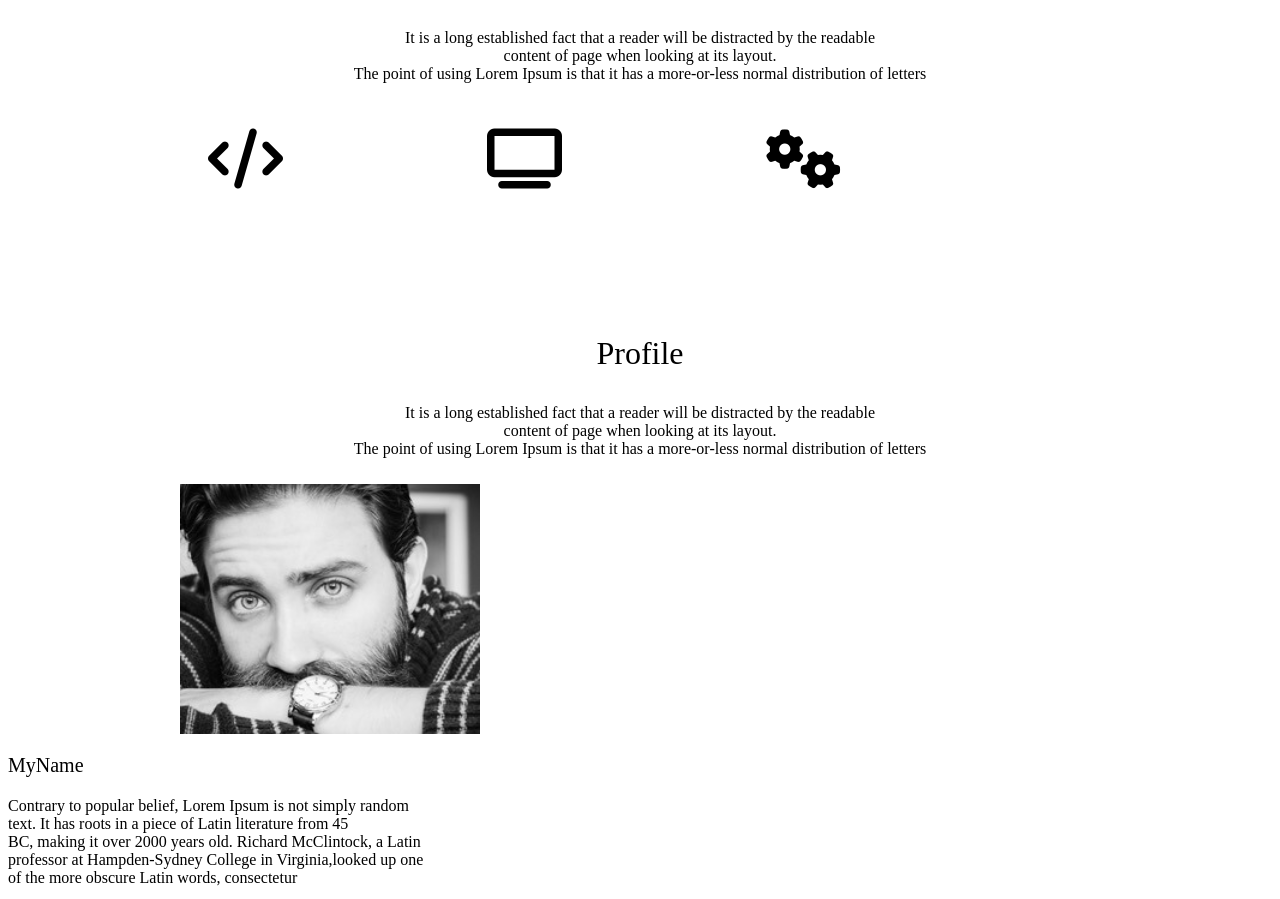
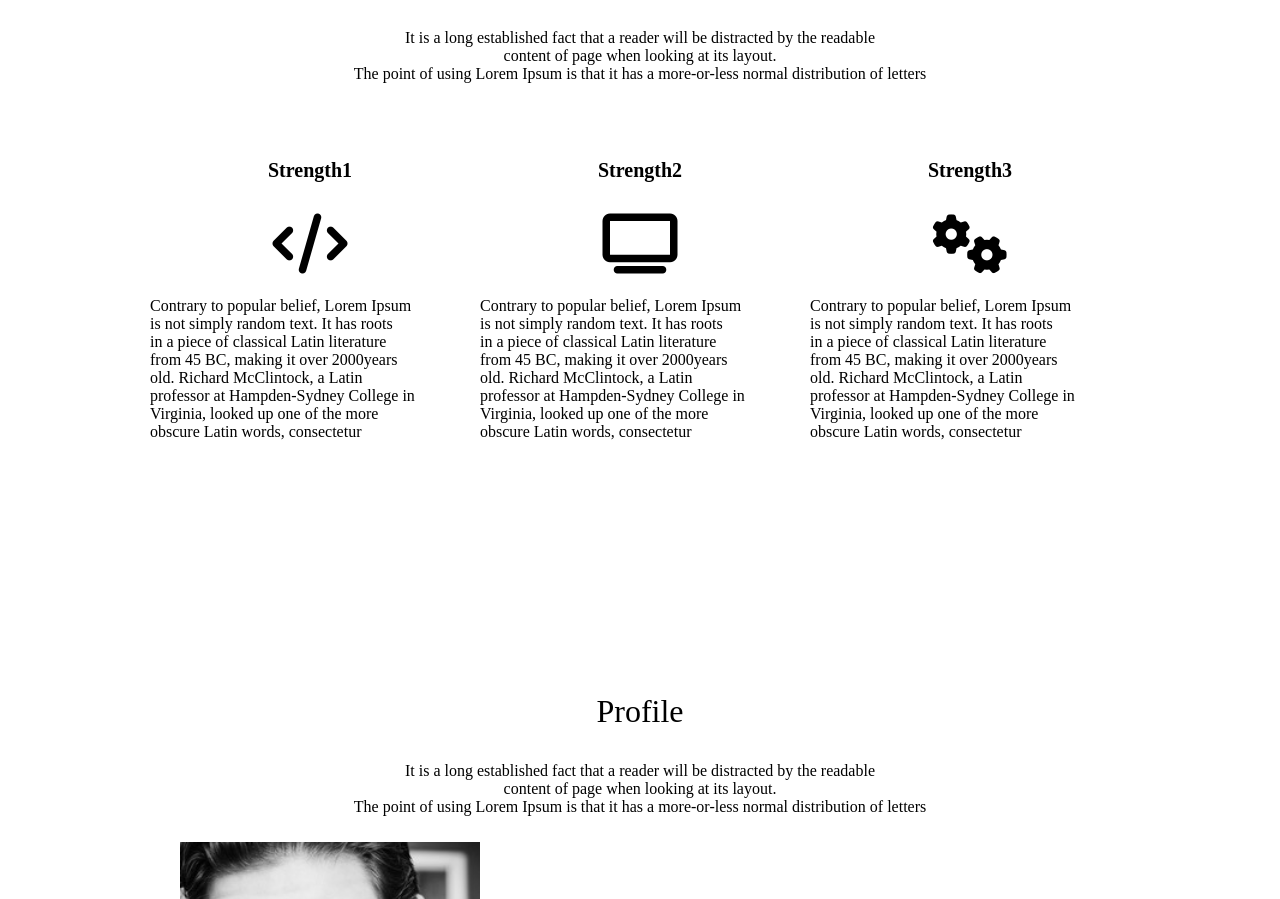
Before and after one commit to mayaka11/wals, a plain HTML site: page index.html in a window 1280 px wide. Shown: the part 1661-2560 px from the top of the page. Drawn offline with Linux system fonts and the light colour scheme.

Commit message:
featureの作成

```diff
--- a/index.html
+++ b/index.html
@@ -83,11 +83,51 @@
           content of page when looking at its layout.<br>
           The point of using Lorem Ipsum is that it has a more-or-less normal distribution of letters
         </p>
-        <div class="social">
-          <i class="fas fa-code"></i>
+        <div class="social-group">
+          <div class="strength">
+            <h3 class="strength-title">Strength1</h3>
+            <i class="fas fa-code"></i>
+            <p class="strength-text">
+              Contrary to popular belief, Lorem Ipsum<br>
+              is not simply random text. It has roots<br>
+              in a piece of classical Latin literature<br>
+              from 45 BC, making it over 2000years<br>
+              old. Richard McClintock, a Latin<br>
+              professor at Hampden-Sydney College in<br>
+              Virginia, looked up one of the more<br>
+              obscure Latin words, consectetur
+            </p>
+          </div>
 
+          <div class="strength">
+            <h3 class="strength-title">Strength2</h3>
           <i class="fas fa-tv"></i>
+            <p class="strength-text">
+              Contrary to popular belief, Lorem Ipsum<br>
+              is not simply random text. It has roots<br>
+              in a piece of classical Latin literature<br>
+              from 45 BC, making it over 2000years<br>
+              old. Richard McClintock, a Latin<br>
+              professor at Hampden-Sydney College in<br>
+              Virginia, looked up one of the more<br>
+              obscure Latin words, consectetur
+            </p>
+          </div>
+
+          <div class="strength">
+            <h3 class="strength-title">Strength3</h3>
           <i class="fas fa-cogs"></i>
+            <p class="strength-text">
+              Contrary to popular belief, Lorem Ipsum<br>
+              is not simply random text. It has roots<br>
+              in a piece of classical Latin literature<br>
+              from 45 BC, making it over 2000years<br>
+              old. Richard McClintock, a Latin<br>
+              professor at Hampden-Sydney College in<br>
+              Virginia, looked up one of the more<br>
+              obscure Latin words, consectetur
+            </p>
+          </div>
         </div>
       </section>
 
--- a/style.css
+++ b/style.css
@@ -146,10 +146,8 @@ header {
 
 
 .feature {
-  width: 100%;
-  height: auto;
-  text-align: center;
-  position: relative; /* #socialの基準位置を相対位置へ変更する */
+  background-size: cover;
+  background-position: center;
 }
 
 .feature-name {
@@ -166,12 +164,33 @@ header {
   text-align: center; /*文字を中央ぞろえにする*/
 }
 
-.social i {
-  display: inline-block;
-  margin-left: 200px;
+.social-group {
+  display: flex; /*HTMLブロックを横並びに表示する。flexboxと呼ばれるレイアウトモードを使用することができる*/
+  width: 980px; /*横幅*/
+  padding: 30px 0 90px 0; /*要素内側の余白*/
+  margin: 0 auto; /*要素外側の余白*/
+}
+
+.strength {
+  width: 320px;
+  margin-right: 10px;
+  text-align: center; /*テキストの水平方向への配置を指定*/
   font-size: 60px;
-  padding-top: 30px;
 }
+
+.strength:last-child { /*疑似クラスで兄弟要素のグループの中で最後の要素を表している*/
+  margin-right: 0; /*今回は<p>になる*/
+}
+
+.strength-title {
+  padding: 10px 0;
+  font-size:20px;
+}
+.strength-text {
+  text-align: left;
+  font-size: 16px;
+}
+
 
 
 
```
